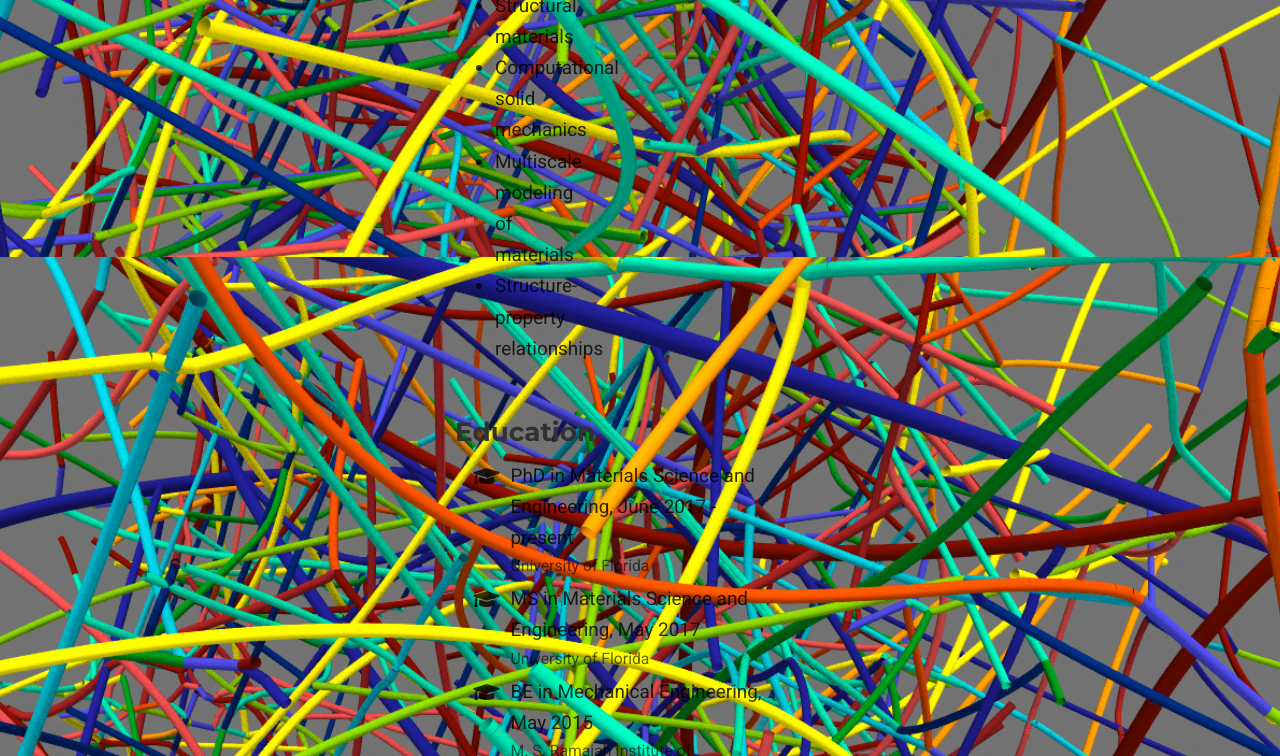
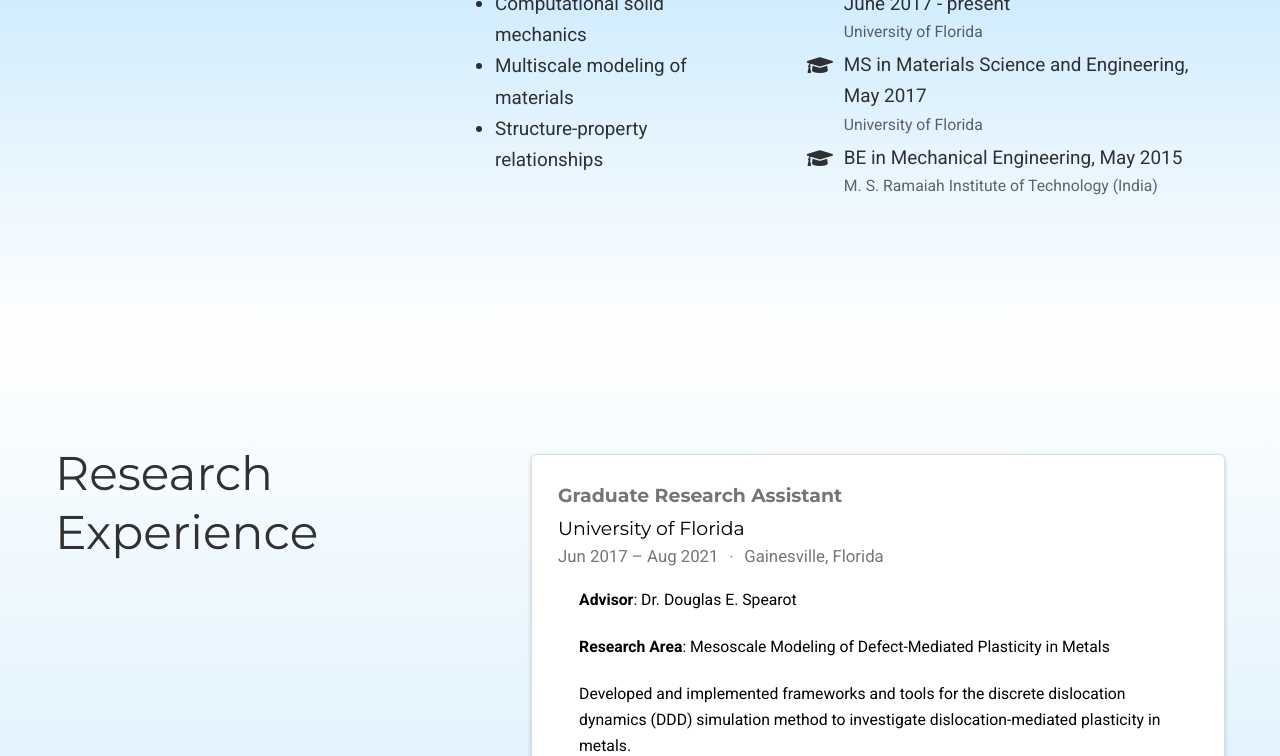
Before and after one commit to dbamney/dbamney.github.io, a plain HTML site: page index.html in a window 1280 px wide. Shown: the part 613-1369 px from the top of the page. Drawn offline with nearby package versions, Linux system fonts and the light colour scheme; some icons are missing.

Commit message:
rebuilding site Thu, Jan  7, 2021  7:26:34 PM

```diff
--- a/index.html
+++ b/index.html
@@ -504,12 +504,7 @@
 
 
 
-
-
-
-
-
-  <section id="about" class="home-section wg-about   bg-image parallax " style="background-image:  url(&#39;https://dbamney.github.io/img/background.jpg&#39;);" >
+  <section id="about" class="home-section wg-about   " style="background-image: linear-gradient(LightSkyBlue, White);" >
     <div class="container">
 
 
@@ -613,7 +608,6 @@
     <div class="row">
 
 
-      <div class="boxed">
       <div class="col-md-5">
         <h3>Interests</h3>
         <ul class="ul-interests">
@@ -628,11 +622,9 @@
 
         </ul>
       </div>
-      </div>
-
-
-
-      <div class="boxed">
+
+
+
       <div class="col-md-7">
         <h3>Education</h3>
         <ul class="ul-edu fa-ul">
@@ -662,7 +654,6 @@
           </li>
 
         </ul>
-      </div>
       </div>
 
 
```
Also changed, not shown: authors/admin/index.html (+0 -4 lines).
